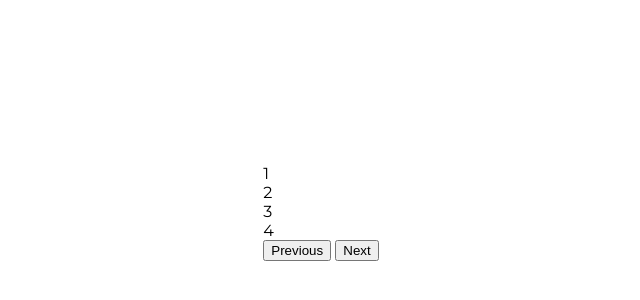
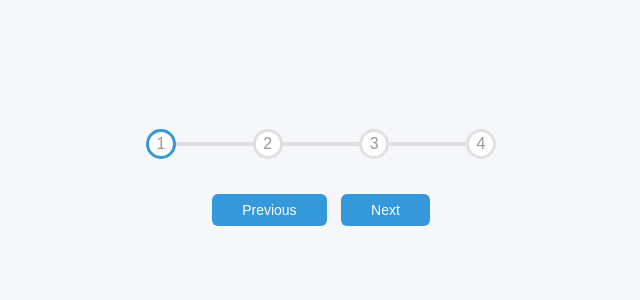
Before and after one commit to SophiaGrace16/progress_steps_50DaysofJS, a plain HTML site: page index.html in a window 1280 px wide. Shown: the part 220-520 px from the top of the page, without its empty margins (319-959 px from the left). Drawn offline with Linux system fonts and the light colour scheme.

Commit message:
Adding styling

```diff
--- a/index.html
+++ b/index.html
@@ -10,8 +10,9 @@
     <title>progress-container</title>
 </head>
 <body>
+    <div class="container">
         <div class="progress-container">
-        <div class="progress" id="progress">
+            <div class="progress" id="progress"></div>
                 <div class="circle active">1</div>
                 <div class="circle">2</div>
                 <div class="circle">3</div>
@@ -20,6 +21,7 @@
 
         <button class="btn" id="prev">Previous</button>
         <button class="btn" id="next">Next</button>
+
     </div>
     <script src="script.js"></script>
 </body>
--- a/style.css
+++ b/style.css
@@ -1,19 +1,105 @@
 @import url('https://fonts.googleapis.com/css2?family=Montserrat:ital,wght@0,200;0,400;0,500;0,700;1,200&display=swap');
 
-* {
+:root {
+    --line-border-fill: #3498db;
+    --line-border-empty: #e0e0e0;
+  }
+
+  * {
     box-sizing: border-box;
-}
+  }
 
-body {
-    font-family: 'Montserrat', sans-serif;
+  body {
+    background-color: #f6f7fb;
+    font-family: 'Muli', sans-serif;
     display: flex;
-    flex-direction: column;
     align-items: center;
     justify-content: center;
     height: 100vh;
     overflow: hidden;
-    margin: 2rem
-}
+    margin: 0;
+  }
+
+  .container {
+    text-align: center;
+  }
+
+  .progress-container {
+    display: flex;
+    justify-content: space-between;
+    position: relative;
+    margin-bottom: 30px;
+    max-width: 100%;
+    width: 350px;
+  }
+
+  .progress-container::before {
+    content: '';
+    background-color: var(--line-border-empty);
+    position: absolute;
+    top: 50%;
+    left: 0;
+    transform: translateY(-50%);
+    height: 4px;
+    width: 100%;
+    z-index: -1;
+  }
+
+  .progress {
+    background-color: var(--line-border-fill);
+    position: absolute;
+    top: 50%;
+    left: 0;
+    transform: translateY(-50%);
+    height: 4px;
+    width: 0%;
+    z-index: -1;
+    transition: 0.4s ease;
+  }
+
+  .circle {
+    background-color: #fff;
+    color: #999;
+    border-radius: 50%;
+    height: 30px;
+    width: 30px;
+    display: flex;
+    align-items: center;
+    justify-content: center;
+    border: 3px solid var(--line-border-empty);
+    transition: 0.4s ease;
+  }
+
+  .circle.active {
+    border-color: var(--line-border-fill);
+  }
+
+  .btn {
+    background-color: var(--line-border-fill);
+    color: #fff;
+    border: 0;
+    border-radius: 6px;
+    cursor: pointer;
+    font-family: inherit;
+    padding: 8px 30px;
+    margin: 5px;
+    font-size: 14px;
+  }
+
+  .btn:active {
+    transform: scale(0.98);
+  }
+
+  .btn:focus {
+    outline: 0;
+  }
+
+  .btn:disabled {
+    background-color: var(--line-border-empty);
+    cursor: not-allowed;
+  }
+
+
 
 /*
 font family - sets the default font
```
Lines whose indentation alone changed are shown as unchanged.
